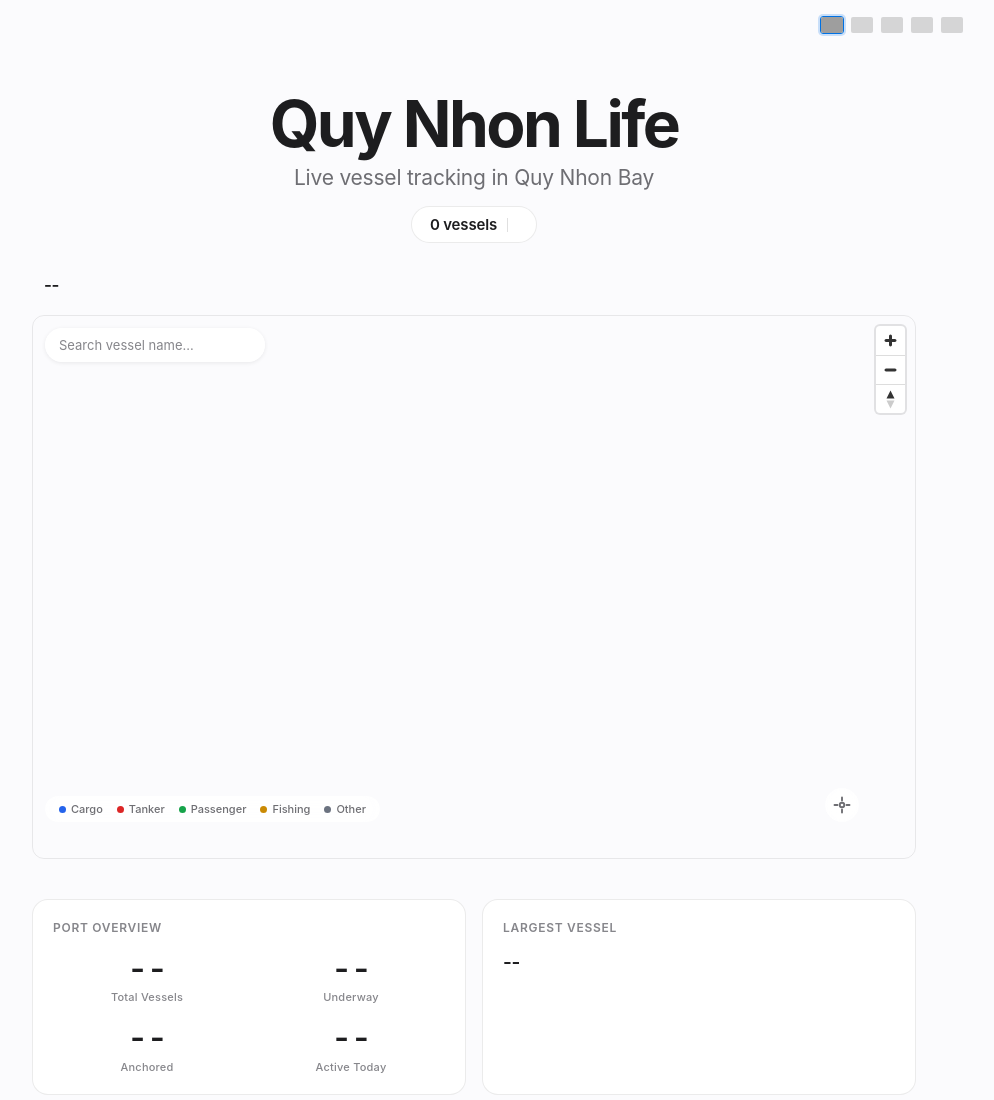
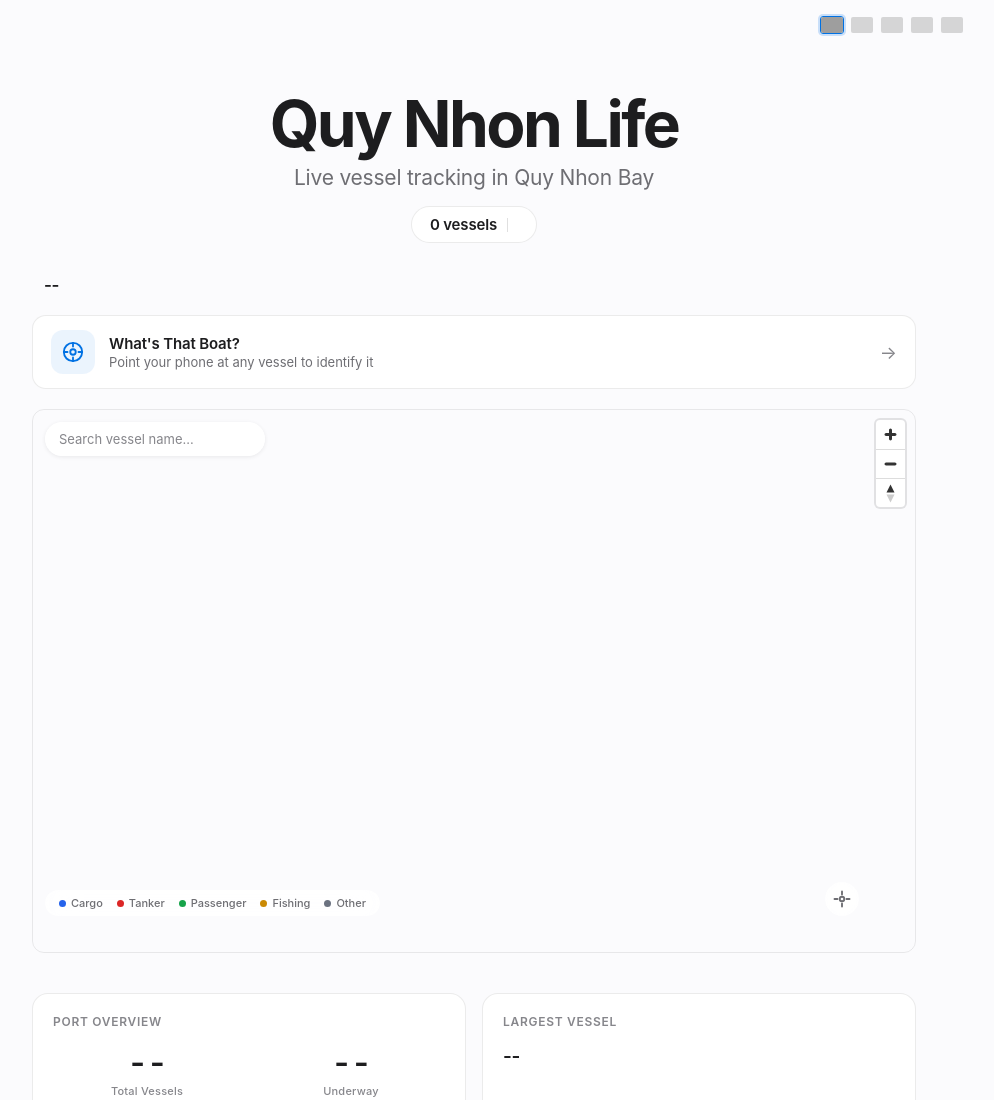
Before and after one commit to clubbah/quynhon-boat-app, a website with bundled scripts: page public/index.html in a window 1280 px wide. Shown: the top 1100 px of the page, without its empty margins (166-1160 px from the left). Built offline with nearby package versions, Linux system fonts and the light colour scheme; no server answers; grey boxes are pictures that could not be loaded; files whose address does not match are found by name.

Commit message:
feat: add What's That Boat CTA banner on main page
- Prominent card-style link above the map
- Crosshair icon + title + description + arrow
- Hover animation with blue border accent
- Translated in all 5 languages
- Links to /spot page

Co-Authored-By: claude-flow <ruv@ruv.net>

```diff
--- a/public/css/style.css
+++ b/public/css/style.css
@@ -234,6 +234,67 @@ body {
   opacity: 0.48;
   flex-shrink: 0;
 }
+
+/* ─── Spot CTA ─── */
+.spot-cta {
+  display: flex;
+  align-items: center;
+  gap: 14px;
+  background: var(--surface-elevated);
+  border: 1px solid var(--border);
+  border-radius: 14px;
+  padding: 14px 18px;
+  margin-bottom: clamp(12px, 2vw, 20px);
+  text-decoration: none;
+  color: var(--ink);
+  transition: border-color 0.2s, transform 0.15s;
+  cursor: pointer;
+}
+.spot-cta:hover {
+  border-color: var(--accent);
+  transform: translateY(-1px);
+}
+.spot-cta:active { transform: scale(0.99); }
+
+.spot-cta-icon {
+  display: flex;
+  align-items: center;
+  justify-content: center;
+  width: 44px;
+  height: 44px;
+  border-radius: 12px;
+  background: rgba(0, 113, 227, 0.08);
+  color: var(--accent);
+  flex-shrink: 0;
+}
+
+.spot-cta-text {
+  flex: 1;
+  min-width: 0;
+}
+
+.spot-cta-title {
+  display: block;
+  font-size: 15px;
+  font-weight: 600;
+  letter-spacing: -0.01em;
+  color: var(--ink);
+}
+
+.spot-cta-desc {
+  display: block;
+  font-size: 13px;
+  color: var(--ink-tertiary);
+  margin-top: 1px;
+}
+
+.spot-cta-arrow {
+  font-size: 18px;
+  color: var(--ink-quaternary);
+  flex-shrink: 0;
+  transition: transform 0.2s;
+}
+.spot-cta:hover .spot-cta-arrow { transform: translateX(3px); color: var(--accent); }
 
 /* ─── Map ─── */
 .map-wrapper {
--- a/public/index.html
+++ b/public/index.html
@@ -46,6 +46,18 @@
         <span class="weather-detail" id="weather-sunset"></span>
       </div>
     </section>
+
+    <!-- Spot CTA -->
+    <a class="spot-cta" id="spot-cta" href="/spot?key=test123">
+      <span class="spot-cta-icon">
+        <svg width="22" height="22" viewBox="0 0 24 24" fill="none" stroke="currentColor" stroke-width="2" stroke-linecap="round" stroke-linejoin="round"><circle cx="12" cy="12" r="10"/><circle cx="12" cy="12" r="3"/><line x1="12" y1="2" x2="12" y2="6"/><line x1="12" y1="18" x2="12" y2="22"/><line x1="2" y1="12" x2="6" y2="12"/><line x1="18" y1="12" x2="22" y2="12"/></svg>
+      </span>
+      <span class="spot-cta-text">
+        <span class="spot-cta-title" data-i18n="spot_title">What's That Boat?</span>
+        <span class="spot-cta-desc" data-i18n="spot_desc">Point your phone at any vessel to identify it</span>
+      </span>
+      <span class="spot-cta-arrow">&rarr;</span>
+    </a>
 
     <section class="map-wrapper">
       <div id="map"></div>
--- a/public/js/i18n.js
+++ b/public/js/i18n.js
@@ -60,6 +60,8 @@ const translations = {
     status_fishing_status: 'Fishing',
     status_sailing: 'Under Way Sailing',
     status_unknown: 'Unknown',
+    spot_title: "What's That Boat?",
+    spot_desc: 'Point your phone at any vessel to identify it',
   },
   vi: {
     app_title: 'Quy Nh\u01A1n Life',
@@ -122,6 +124,8 @@ const translations = {
     status_fishing_status: '\u0110ang \u0111\u00E1nh c\u00E1',
     status_sailing: '\u0110ang ch\u00E8o bu\u1ED3m',
     status_unknown: 'Kh\u00F4ng r\u00F5',
+    spot_title: '\u0110\u00F3 l\u00E0 t\u00E0u g\u00EC?',
+    spot_desc: 'Ch\u1EC9 \u0111i\u1EC7n tho\u1EA1i v\u00E0o t\u00E0u \u0111\u1EC3 nh\u1EADn d\u1EA1ng',
   },
   ko: {
     app_title: 'Quy Nhon Life',
@@ -184,6 +188,8 @@ const translations = {
     status_fishing_status: '\uC870\uC5C5 \uC911',
     status_sailing: '\uBC94\uC120 \uD56D\uD589',
     status_unknown: '\uBBF8\uC0C1',
+    spot_title: '\uC800 \uBC30\uB294 \uBB50\uC9C0?',
+    spot_desc: '\uD734\uB300\uD3F0\uC744 \uC120\uBC15\uC73C\uB85C \uAC00\uB9AC\uCF1C \uC2DD\uBCC4\uD558\uC138\uC694',
   },
   zh: {
     app_title: 'Quy Nhon Life',
@@ -246,6 +252,8 @@ const translations = {
     status_fishing_status: '\u4F5C\u4E1A\u4E2D',
     status_sailing: '\u5E06\u8239\u822A\u884C',
     status_unknown: '\u4E0D\u660E',
+    spot_title: '\u90A3\u662F\u4EC0\u4E48\u8239?',
+    spot_desc: '\u5C06\u624B\u673A\u5BF9\u51C6\u8239\u8236\u8FDB\u884C\u8BC6\u522B',
   },
   ja: {
     app_title: 'Quy Nhon Life',
@@ -308,6 +316,8 @@ const translations = {
     status_fishing_status: '\u64CD\u696D\u4E2D',
     status_sailing: '\u5E06\u8D70\u822A\u884C',
     status_unknown: '\u4E0D\u660E',
+    spot_title: '\u3042\u306E\u8239\u306F\u4F55?',
+    spot_desc: '\u30B9\u30DE\u30DB\u3092\u8239\u306B\u5411\u3051\u3066\u8B58\u5225',
   },
 };
 
```
